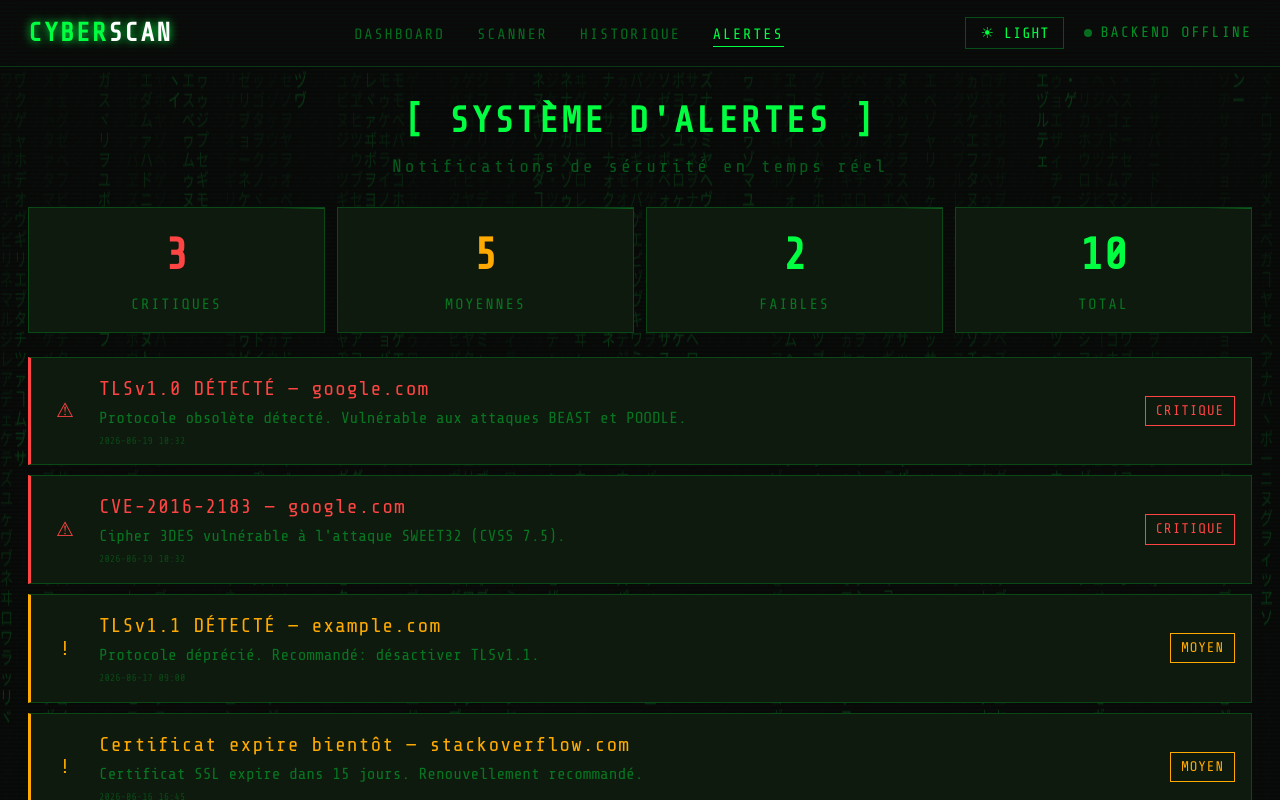
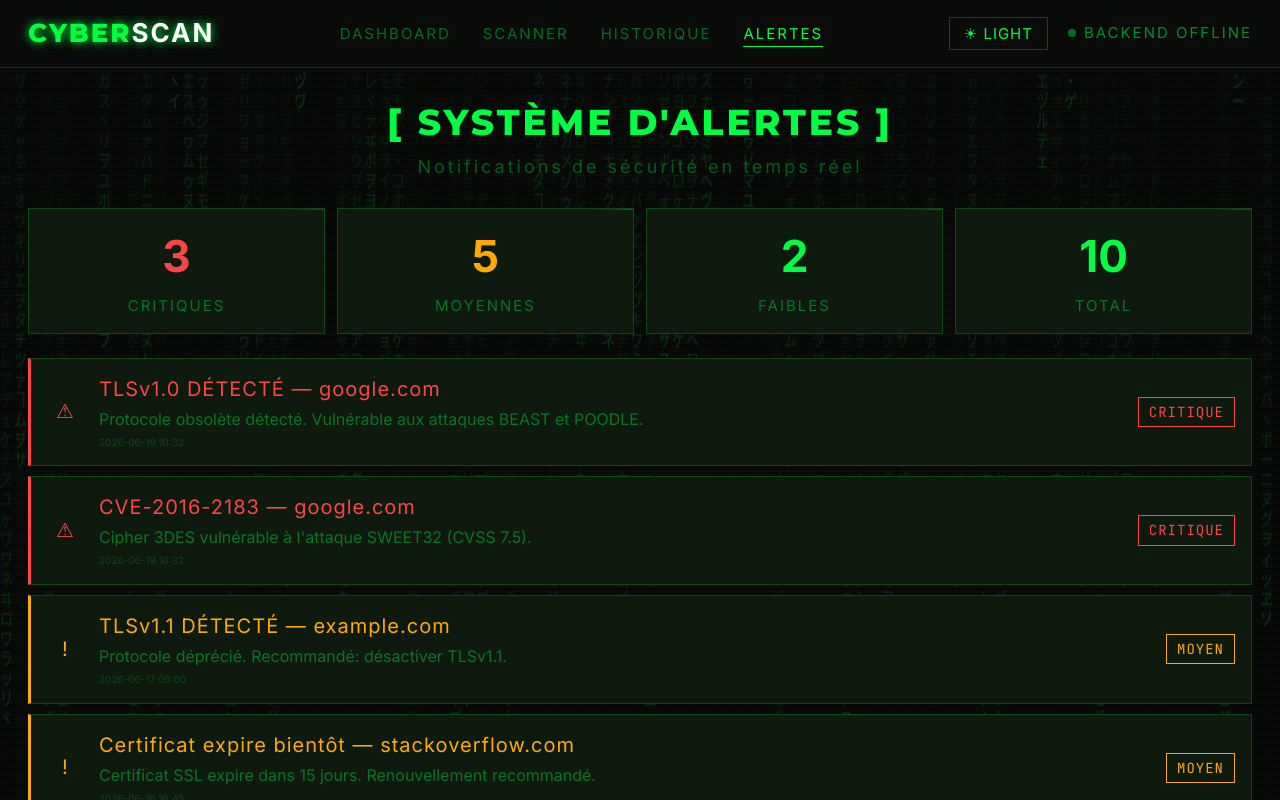
Before and after one commit to chaimafraj/frontend_cyberscan, an Angular app: page /alertes in a window 1280 px wide. Shown: the top 800 px of the page. Built offline with nearby package versions, Linux system fonts and the light colour scheme.

Commit message:
feat : fix historique component

```diff
--- a/src/app/components/dashboard/dashboard.html
+++ b/src/app/components/dashboard/dashboard.html
@@ -44,7 +44,7 @@
         <span class="badge-ok" *ngIf="scan.score_risque_ia < 4">FAIBLE</span>
       </div>
       <div class="no-scans" *ngIf="recentScans.length === 0">
-        <span class="glitch" style="font-size:11px;">Aucun scan effectué — allez sur la page SCANNER</span>
+        <span class="stat-label" >Aucun scan effectué — allez sur la page SCANNER</span>
       </div>
     </div>
 
--- a/src/styles.scss
+++ b/src/styles.scss
@@ -36,7 +36,7 @@ body {
   margin: 0;
   height: 100%;
 }
-@import url('https://fonts.googleapis.com/css2?family=Share+Tech+Mono&family=Orbitron:wght@400;700&display=swap');
+@import url('https://fonts.googleapis.com/css2?family=Inter:wght@400;500;600;700&family=JetBrains+Mono:wght@400;500;700&family=Montserrat:wght@700;800&family=Share+Tech+Mono&display=swap');
 
 * {
   margin: 0;
@@ -52,7 +52,9 @@ body {
   --danger: #ff4444;
   --warn: #ffaa00;
   --cyan: #00d4ff;
-  --app-font: 'Share Tech Mono', 'Courier New', monospace;
+  --app-font: 'Inter', Arial, sans-serif;
+  --title-font: 'Montserrat', Arial, sans-serif;
+  --mono-font: 'JetBrains Mono', 'Share Tech Mono', 'Courier New', monospace;
 }
 
 body,
@@ -73,7 +75,8 @@ h1,
 h2,
 h3,
 .logo {
-  font-family: var(--app-font);
+  font-family: var(--title-font) !important;
+  font-weight: 800;
 }
 
 a {
@@ -93,6 +96,37 @@ table,
 .mat-mdc-table,
 .mat-mdc-paginator {
   font-family: var(--app-font) !important;
+}
+
+.glitch,
+.page-title,
+.logo,
+.card-title,
+.scan-box-title {
+  font-family: var(--title-font) !important;
+  font-weight: 800 !important;
+}
+
+.terminal,
+.terminal-line,
+.domain,
+.date,
+.proto,
+.score,
+.cve-id,
+.value,
+.step,
+.scan-item,
+.proto-row,
+.cyber-table,
+.cyber-table .mat-mdc-cell,
+.cyber-table .mat-mdc-header-cell,
+.badge,
+.badge-ok,
+.badge-warn,
+.badge-danger,
+.alerte-badge {
+  font-family: var(--mono-font) !important;
 }
 
 .glitch {
@@ -213,33 +247,36 @@ table,
   font-size: 10px;
 }
 body[data-theme='light'] {
-  --neon: #000000;
-  --neon-dim: #263238aa;
+  --neon: #0F172A;
+  --neon-dim: rgba(15, 23, 42, 0.68);
   --neon-dark: #f7f9fb;
-  --bg: #edf2f6;
+  --bg: #F8FAFC;
   --danger: #b91c1c;
   --warn: #b45309;
-  --cyan: #6d89b3;
-  --app-font: Georgia, 'Times New Roman', Times, serif;
-  --surface: color-mix(in srgb, var(--bg) 90%, var(--cyan) 10%);
-  --surface-strong: color-mix(in srgb, var(--bg) 78%, var(--cyan) 22%);
-  --surface-soft: color-mix(in srgb, var(--bg) 72%, white 28%);
-  --step-ok: #111827;
+  --blue: #2563EB;
+  --cyan: #06B6D4;
+  --app-font: 'Inter', Arial, sans-serif;
+  --title-font: 'Montserrat', Arial, sans-serif;
+  --mono-font: 'JetBrains Mono', 'Courier New', monospace;
+  --surface: color-mix(in srgb, var(--bg) 92%, var(--cyan) 8%);
+  --surface-strong: color-mix(in srgb, var(--bg) 84%, var(--blue) 16%);
+  --surface-soft: #ffffff;
+  --step-ok: #0F172A;
   --step-active: var(--cyan);
-  --step-pending: rgba(17, 24, 39, 0.42);
+  --step-pending: rgba(15, 23, 42, 0.42);
   color-scheme: light;
   background: var(--bg);
-  color: #111827;
+  color: #0F172A;
   --mat-table-background-color: var(--surface);
-  --mat-table-header-headline-color: var(--cyan);
-  --mat-table-row-item-label-text-color: #111827;
+  --mat-table-header-headline-color: var(--blue);
+  --mat-table-row-item-label-text-color: #0F172A;
   --mat-table-row-item-outline-color: var(--cyan);
   --mat-paginator-container-background-color: var(--surface);
-  --mat-paginator-container-text-color: #374151;
-  --mat-paginator-enabled-icon-color: #111827;
+  --mat-paginator-container-text-color: #0F172A;
+  --mat-paginator-enabled-icon-color: #0F172A;
   --mat-paginator-disabled-icon-color: #9ca3af;
-  --mat-select-enabled-trigger-text-color: #111827;
-  --mat-select-enabled-arrow-color: #111827;
+  --mat-select-enabled-trigger-text-color: #0F172A;
+  --mat-select-enabled-arrow-color: #0F172A;
 }
 
 body[data-theme='light'] .dashboard,
@@ -247,14 +284,14 @@ body[data-theme='light'] .scanner-page,
 body[data-theme='light'] .historique-page,
 body[data-theme='light'] .alertes-page {
   background: var(--bg) !important;
-  color: #111827 !important;
+  color: #0F172A !important;
 }
 
 body[data-theme='light'] .navbar {
-  background: var(--cyan) !important;
+  background: var(--blue) !important;
   border-bottom-color: var(--cyan) !important;
   color: #ffffff !important;
-  box-shadow: 0 1px 14px rgba(17, 24, 39, 0.14);
+  box-shadow: 0 1px 14px rgba(37, 99, 235, 0.22);
 }
 
 body[data-theme='light'] #matrix-bg,
@@ -279,7 +316,7 @@ body[data-theme='light'] .logo {
 }
 
 body[data-theme='light'] .logo span {
-  color: #111827 !important;
+  color: #E0F2FE !important;
   -webkit-text-stroke: 0;
 }
 
@@ -289,7 +326,7 @@ body[data-theme='light'] .navbar .logo {
 }
 
 body[data-theme='light'] .navbar .logo span {
-  color: #111827 !important;
+  color: #E0F2FE !important;
 }
 
 body[data-theme='light'] .subtitle,
@@ -306,7 +343,7 @@ body[data-theme='light'] .proto,
 body[data-theme='light'] .alerte-msg,
 body[data-theme='light'] .alerte-date,
 body[data-theme='light'] .label {
-  color: #4b5563 !important;
+  color: rgba(15, 23, 42, 0.68) !important;
 }
 
 body[data-theme='light'] .navbar .nav-links a,
@@ -320,7 +357,7 @@ body[data-theme='light'] .nav-links a:hover {
 }
 
 body[data-theme='light'] .nav-links a::after {
-  background: #ffffff !important;
+  background: var(--cyan) !important;
 }
 
 body[data-theme='light'] .stat-card,
@@ -342,7 +379,7 @@ body[data-theme='light'] .table-row {
   background: var(--surface) !important;
   border-color: var(--cyan) !important;
   border-radius: 0 !important;
-  box-shadow: 0 1px 6px rgba(109, 137, 179, 0.18) !important;
+  box-shadow: 0 1px 6px rgba(37, 99, 235, 0.12) !important;
 }
 
 body[data-theme='light'] .stat-card::before,
@@ -351,7 +388,7 @@ body[data-theme='light'] .alerte-stat::after {
 }
 
 body[data-theme='light'] .stat-num {
-  color: #111827 !important;
+  color: #0F172A !important;
 }
 
 body[data-theme='light'] .stat-card.danger .stat-num,
@@ -386,8 +423,8 @@ body[data-theme='light'] .ok-text,
 body[data-theme='light'] .alerte-stat.ok .stat-num,
 body[data-theme='light'] .alerte-item.ok .alerte-icon,
 body[data-theme='light'] .alerte-badge.ok {
-  color: #111827 !important;
-  border-color: #111827 !important;
+  color: #0F172A !important;
+  border-color: #0F172A !important;
 }
 
 body[data-theme='light'] .step.ok {
@@ -408,8 +445,8 @@ body[data-theme='light'] .cyber-select,
 body[data-theme='light'] .scan-input-row input,
 body[data-theme='light'] .edit-input {
   background: var(--surface-soft) !important;
-  color: #111827 !important;
-  border-color: #c7d0dc !important;
+  color: #0F172A !important;
+  border-color: rgba(37, 99, 235, 0.28) !important;
   border-radius: 0 !important;
 }
 
@@ -418,7 +455,7 @@ body[data-theme='light'] .cyber-input:focus,
 body[data-theme='light'] .cyber-select:focus,
 body[data-theme='light'] .edit-input:focus {
   border-color: var(--cyan) !important;
-  box-shadow: 0 0 0 3px rgba(109, 137, 179, 0.22) !important;
+  box-shadow: 0 0 0 3px rgba(6, 182, 212, 0.20) !important;
 }
 
 body[data-theme='light'] .scan-input::placeholder,
@@ -430,7 +467,7 @@ body[data-theme='light'] .scan-btn,
 body[data-theme='light'] .cyber-btn,
 body[data-theme='light'] .refresh-btn,
 body[data-theme='light'] .check-btn {
-  background: var(--cyan) !important;
+  background: var(--blue) !important;
   color: #ffffff !important;
   border-color: var(--cyan) !important;
   border-radius: 0 !important;
@@ -448,9 +485,9 @@ body[data-theme='light'] .scan-btn:hover,
 body[data-theme='light'] .cyber-btn:hover,
 body[data-theme='light'] .refresh-btn:hover,
 body[data-theme='light'] .check-btn:hover {
-  background: #58739d !important;
-  border-color: #58739d !important;
-  box-shadow: 0 8px 18px rgba(88, 115, 157, 0.24) !important;
+  background: var(--cyan) !important;
+  border-color: var(--blue) !important;
+  box-shadow: 0 8px 18px rgba(37, 99, 235, 0.24) !important;
   transform: translateY(-1px);
 }
 
@@ -474,12 +511,12 @@ body[data-theme='light'] .check-btn:hover::after {
 
 @keyframes light-title-pulse {
   0%, 100% {
-    color: var(--cyan);
-    text-shadow: 0 0 0 rgba(109, 137, 179, 0);
+    color: var(--blue);
+    text-shadow: 0 0 0 rgba(6, 182, 212, 0);
   }
   50% {
-    color: #58739d;
-    text-shadow: 0 0 14px rgba(109, 137, 179, 0.34);
+    color: var(--cyan);
+    text-shadow: 0 0 14px rgba(6, 182, 212, 0.34);
   }
 }
 
@@ -496,11 +533,11 @@ body[data-theme='light'] .action-card:hover,
 body[data-theme='light'] .option-card:hover,
 body[data-theme='light'] .alerte-item:hover {
   border-color: var(--cyan) !important;
-  box-shadow: 0 6px 18px rgba(109, 137, 179, 0.24) !important;
+  box-shadow: 0 6px 18px rgba(37, 99, 235, 0.20) !important;
 }
 
 body[data-theme='light'] .action-label {
-  color: #111827 !important;
+  color: #0F172A !important;
 }
 
 body[data-theme='light'] .theme-toggle {
@@ -512,7 +549,7 @@ body[data-theme='light'] .theme-toggle {
 body[data-theme='light'] .theme-toggle:hover {
   border-color: #ffffff !important;
   color: #ffffff !important;
-  background: rgba(255, 255, 255, 0.18) !important;
+  background: rgba(6, 182, 212, 0.28) !important;
 }
 
 body[data-theme='light'] .status-dot {
@@ -529,11 +566,11 @@ body[data-theme='light'] .value {
 }
 
 body[data-theme='light'] .cursor {
-  background: #111827 !important;
+  background: #0F172A !important;
 }
 
 body[data-theme='light'] .blink {
-  color: #111827 !important;
+  color: #0F172A !important;
 }
 
 body[data-theme='light'] .status-bar,
@@ -548,8 +585,8 @@ body[data-theme='light'] .status-fill {
 body[data-theme='light'] .cyber-table {
   background: var(--surface) !important;
   --mat-table-background-color: var(--surface);
-  --mat-table-header-headline-color: var(--cyan);
-  --mat-table-row-item-label-text-color: #111827;
+  --mat-table-header-headline-color: var(--blue);
+  --mat-table-row-item-label-text-color: #0F172A;
   --mat-table-row-item-outline-color: var(--cyan);
 }
 
@@ -567,51 +604,51 @@ body[data-theme='light'] .cyber-table .mat-mdc-row {
 }
 
 body[data-theme='light'] .cyber-table .mat-mdc-row:hover {
-  background: rgba(109, 137, 179, 0.18) !important;
+  background: rgba(6, 182, 212, 0.12) !important;
 }
 
 body[data-theme='light'] .cyber-table .mat-mdc-header-cell {
-  color: var(--cyan) !important;
+  color: var(--blue) !important;
   border-bottom-color: var(--cyan) !important;
 }
 
 body[data-theme='light'] .cyber-table .mat-mdc-cell {
-  color: #111827 !important;
-  border-bottom-color: rgba(109, 137, 179, 0.32) !important;
+  color: #0F172A !important;
+  border-bottom-color: rgba(6, 182, 212, 0.28) !important;
 }
 
 body[data-theme='light'] .cyber-table .score.ok,
 body[data-theme='light'] .cyber-table .badge.ok {
-  color: #111827 !important;
-  border-color: #111827 !important;
+  color: #0F172A !important;
+  border-color: #0F172A !important;
 }
 
 body[data-theme='light'] .cyber-paginator {
   background: var(--surface-strong) !important;
   border-top-color: var(--cyan) !important;
-  color: #374151 !important;
+  color: #0F172A !important;
   --mat-paginator-container-background-color: var(--surface-strong);
-  --mat-paginator-container-text-color: #374151;
-  --mat-paginator-enabled-icon-color: #111827;
+  --mat-paginator-container-text-color: #0F172A;
+  --mat-paginator-enabled-icon-color: #0F172A;
   --mat-paginator-disabled-icon-color: #9ca3af;
-  --mat-select-enabled-trigger-text-color: #111827;
-  --mat-select-enabled-arrow-color: #111827;
+  --mat-select-enabled-trigger-text-color: #0F172A;
+  --mat-select-enabled-arrow-color: #0F172A;
 }
 
 body[data-theme='light'] .modal-box,
 body[data-theme='light'] .proto-modal-box {
   background: var(--surface-soft) !important;
   border-color: var(--cyan) !important;
-  color: #111827 !important;
-  box-shadow: 0 20px 50px rgba(17, 24, 39, 0.18) !important;
+  color: #0F172A !important;
+  box-shadow: 0 20px 50px rgba(37, 99, 235, 0.18) !important;
 }
 
 body[data-theme='light'] .modal-header,
 body[data-theme='light'] .proto-modal-header {
-  color: #111827 !important;
+  color: #0F172A !important;
   border-bottom-color: var(--cyan) !important;
 }
 
 body[data-theme='light'] .close-btn {
-  color: #4b5563 !important;
+  color: #0F172A !important;
 }
```
Also changed, not shown: src/app/components/dashboard/dashboard.ts (+25 -6 lines).
